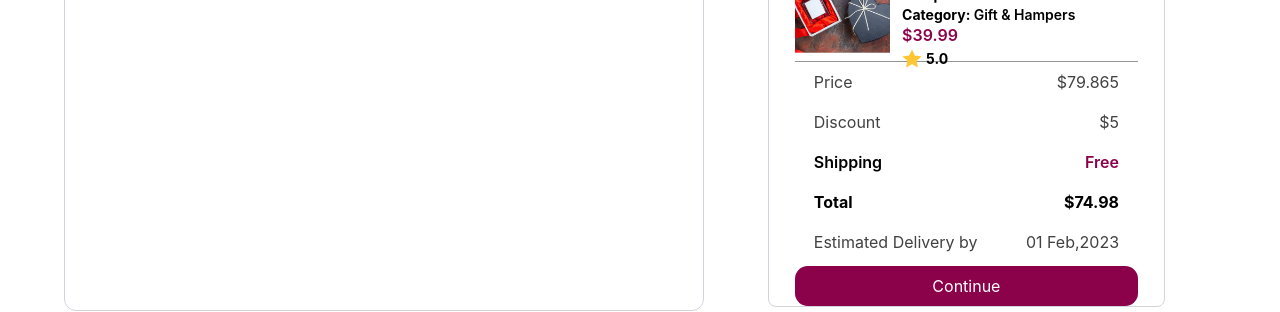
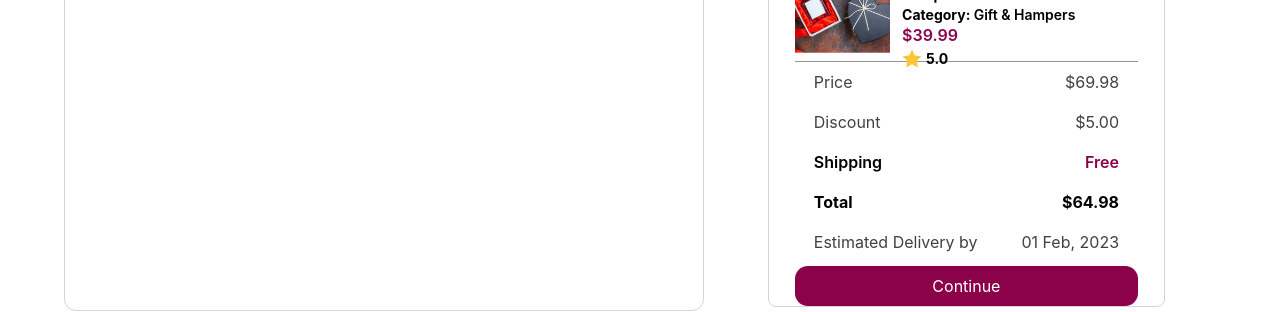
Before and after one commit to SheharyarXD/twisca, a React (Create React App) app in the folder my-app/: page /cart in a window 1280 px wide. Shown: the part 385-697 px from the top of the page. Built offline with nearby package versions, Linux system fonts and the light colour scheme; no server answers.

Commit message:
Backend Linking

```diff
--- a/my-app/src/components/cart.js
+++ b/my-app/src/components/cart.js
@@ -13,6 +13,22 @@ const Cart=()=>{
         updateCartItem,fetchCart,
         removeFromCart}=useContext(CartContext)
         const{userid}=useContext(AuthContext)
+        const ordersData = [
+            {
+              image: "../Images/sampleImage2.png",
+              title: "Deluxe Chocolate Surprise Hamper",
+              category: "Gift & Hampers",
+              price: 39.99,
+              rating: "5.0",
+            },
+            {
+              image: "../Images/sampleImage2.png",
+              title: "Luxury Candy Box",
+              category: "Gift & Hampers",
+              price: 29.99,
+              rating: "4.8",
+            },
+          ];
 
           useEffect(() => {
             console.log(userid)
@@ -57,7 +73,13 @@ const Cart=()=>{
             </div>
             {/* right section */}
             <div className="w-[40vw] pr-[9vw] flex h-[70vh] ">
-            <OrderSummary/>
+<OrderSummary
+  orders={ordersData}
+  totalPrice={69.98}
+  discount={5}
+  estimatedDelivery="01 Feb, 2023"
+/>
+
             </div>
         </div>
         </div>
--- a/my-app/src/components/orderSummary.js
+++ b/my-app/src/components/orderSummary.js
@@ -1,29 +1,44 @@
 import React from "react";
 import { useState } from "react";
 import OrderDiv from "./orders";
-const OrderSummary=()=>{
+const OrderSummary=({ orders, totalPrice, discount, estimatedDelivery })=>{
   const [currentModal, setCurrentModal] = useState(null); // 'thankYou' or 'trackOrder'
 
 
 
   const openTrackOrderModal = () => setCurrentModal("trackOrder");
   const closeModal = () => setCurrentModal(null);
+
     return(
         <div className="flex flex-col w-full border-gray-300 border px-[2vw] rounded-lg">
             <div className="font-semibold py-[2vh] text-[1.3rem]">Order Summary</div>
-            <div className="text-[#8B024B] px-[0.1vw] py-[1vh] font-semibold border-y border-[#949494] mb-[2vh]">2 items</div>
+            <div className="text-[#8B024B] px-[0.1vw] py-[1vh] font-semibold border-y border-[#949494] mb-[2vh]"> {orders.length} {orders.length === 1 ? "item" : "items"}</div>
             <div className=" border-b border-[#949494]">
-              <OrderDiv></OrderDiv>
-              <OrderDiv></OrderDiv>
+            <OrderDiv
+    image="../Images/sampleImage2.png"
+    title="Deluxe Chocolate Surprise Hamper"
+    category="Gift & Hampers"
+    price="39.99"
+    rating="5.0"
+/>
+
+<OrderDiv
+    image="../Images/sampleImage2.png"
+    title="Deluxe Chocolate Surprise Hamper"
+    category="Gift & Hampers"
+    price="39.99"
+    rating="5.0"
+/>
+
             </div>
             <div>
                 <div className="flex flex-row justify-between px-[1.5vw] text-[#414141] py-[1vh] ">
                     <div>Price</div>
-                    <div>$79.865</div>
+                    <div>${totalPrice.toFixed(2)}</div>
                 </div>
                 <div className="flex flex-row justify-between px-[1.5vw] text-[#414141] py-[1vh] ">
                     <div>Discount</div>
-                    <div>$5</div>
+                    <div>${discount.toFixed(2)}</div>
                 </div>
                 <div className="flex flex-row justify-between px-[1.5vw] text-black font-semibold py-[1vh] ">
                     <div>Shipping</div>
@@ -31,11 +46,11 @@ const OrderSummary=()=>{
                 </div>
                 <div className="flex font-bold flex-row justify-between px-[1.5vw] py-[1vh] ">
                     <div>Total</div>
-                    <div>$74.98</div>
+                    <div>${(totalPrice - discount).toFixed(2)}</div>
                 </div>
                 <div className="flex flex-row justify-between px-[1.5vw] text-[#414141] py-[1vh] ">
                     <div>Estimated Delivery by</div>
-                    <div>01 Feb,2023</div>
+                    <div>{estimatedDelivery}</div>
                 </div>
             </div>
             <div> <button className="bg-[#8B024B] text-white px-4 py-2 rounded-[1vw] mt-[0.5vh] w-full" onClick={()=>{setCurrentModal("thankYou")}}>Continue</button></div>
--- a/my-app/src/components/orders.js
+++ b/my-app/src/components/orders.js
@@ -1,21 +1,21 @@
 import React from "react";
-const OrderDiv=()=>{
-    return(
+
+const OrderDiv = ({ image, title, category, price, rating }) => {
+    return (
         <div className="flex flex-row h-[12vh] pb-[1vh]">
-            <div className=" max-w-[30%]"> <img className="h-full w-auto" src="../Images/sampleImage2.png" alt="" /></div>
+            <div className="max-w-[30%]">
+                <img className="h-full w-auto" src={image} alt={title} />
+            </div>
             <div className="flex text-sm px-3 font-bold flex-col w-[60%]">
-            <div>Deluxe Chocolate Surprise
-            Hamper</div>
-            <div>Category: <span className="font-semibold">Gift & Hampers</span></div>
-            <div className="text-[#8B024B] font-semibold text-[1rem]">$39.99</div>
-            <div className="flex flex-row pt-1"><img className="pr-1" src="../Images/ri-star-fill.png" alt="" /> 5.0</div>
+                <div>{title}</div>
+                <div>Category: <span className="font-semibold">{category}</span></div>
+                <div className="text-[#8B024B] font-semibold text-[1rem]">${price}</div>
+                <div className="flex flex-row pt-1">
+                    <img className="pr-1" src="../Images/ri-star-fill.png" alt="rating star" /> {rating}
+                </div>
             </div>
         </div>
+    );
+};
 
-
-
-
-
-    );
-}
 export default OrderDiv;
```
